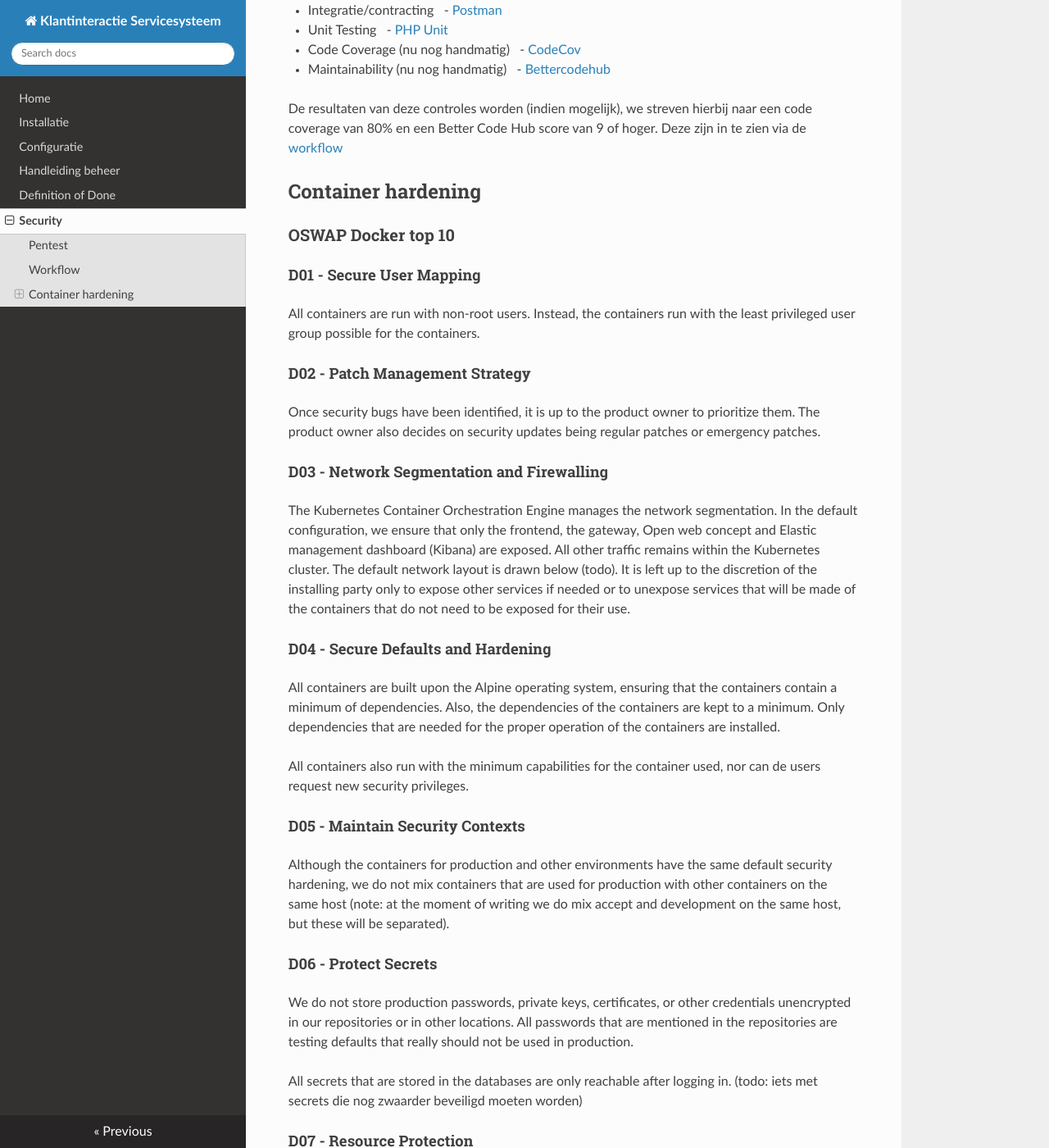
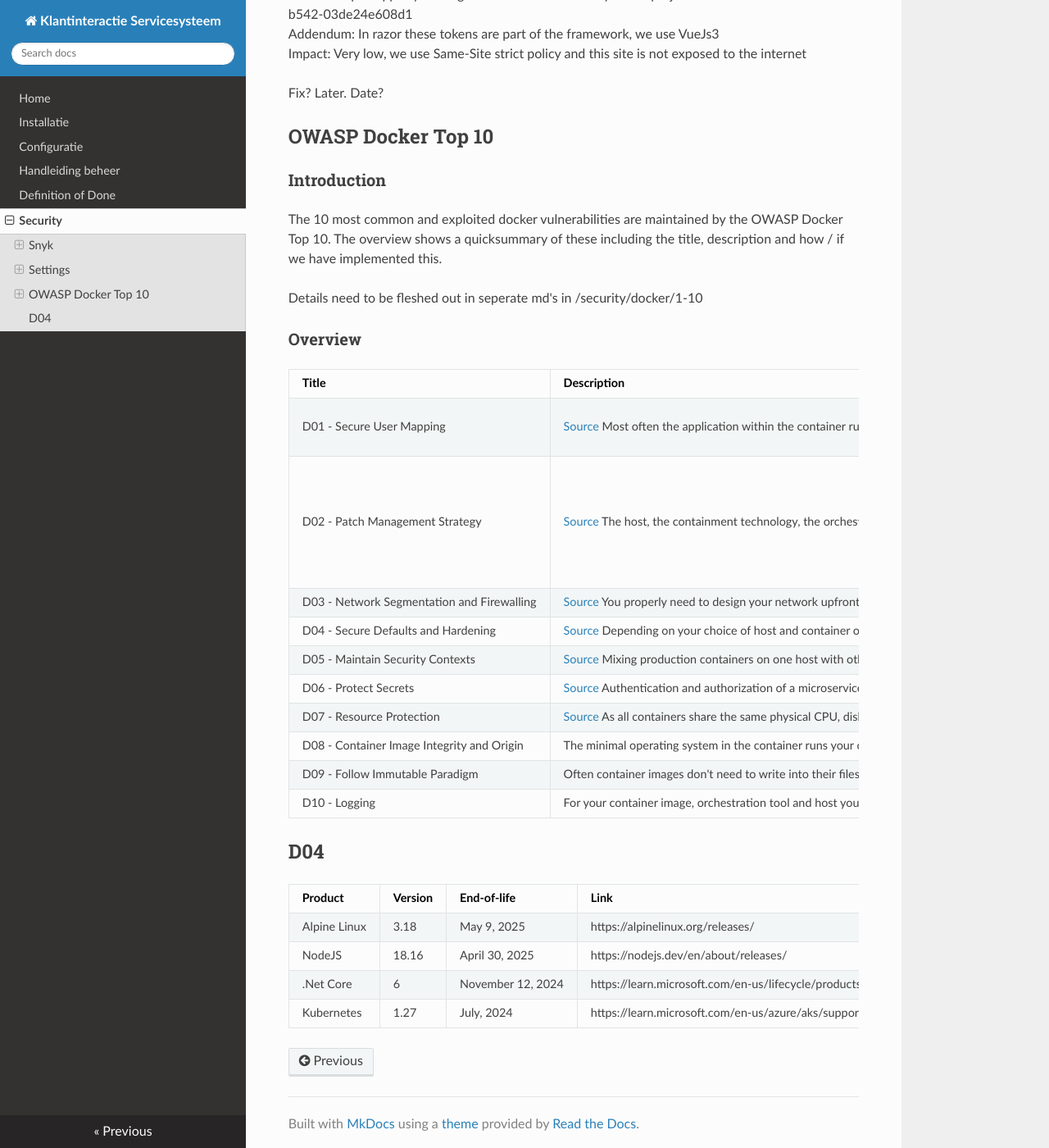
Before and after one commit to Klantinteractie-Servicesysteem/.github, an MkDocs documentation site: the page built from docs/SECURITY.md, in a window 1280 px wide and 1400 px high, scrolled down 607 px. Shown: the whole window at 82% size. Built offline with MkDocs 1.6.1, drawn with Linux system fonts in a browser that asks for light colours; nearby versions of some CDN libraries; some of the changed text lies outside the part shown.

Commit message:
Update SECURITY.md
Security info from KISS-frontend/security.md copied to this file

```diff
--- a/docs/SECURITY.md
+++ b/docs/SECURITY.md
@@ -1,83 +1,43 @@
-# SECURITY
+# Security considerations
+---
+## Snyk
+### Register for access
+https://app.snyk.io/invite/link/accept?invite=2293c621-01b0-4a56-bd91-d022ce60f945&utm_source=link_invite&utm_medium=referral&utm_campaign=product-link-invite&from=link_invite
 
-We onderscheiden binnen ons security beleid de volgende punten
+## Settings
+Snyk is configured to automatically check every Pull Request on new vulnerabilities
 
-## Pentest
+### Vulnerabilities
+#### Anti-forgery token validation disabled
+Details: https://app.snyk.io/org/klantinteractie-servicesysteem/project/9d7a9bac-d697-48c5-b542-03de24e608d1</br > Addendum: In razor these tokens are part of the framework, we use VueJs3</br >
+Impact: Very low, we use Same-Site strict policy and this site is not exposed to the internet</br >
 
-We gebruiken [pentest-tools](https://pentest-tools.com/) tool om bij iedere release een penetratietest uit te voeren, de release wordt alleen uitgeleverd als hier een positief resultaat uit komt. De resultaten van de pentest van december 2022 vindt u [hier](Aggregated_Scan_Results-20221216.pdf).
+Fix? Later. Date?
 
-## Workflow
+## OWASP Docker Top 10
+### Introduction
+The 10 most common and exploited docker vulnerabilities are maintained by the OWASP Docker Top 10. The overview shows a quicksummary of these including the title, description and how / if we have implemented this.
 
-Als onderdeel van de CI/CD-straat maken we gebruik van tooling die de veiligheid in integriteit van de release controleert. Daarbij maken we onderscheid tussen brekende en niet brekende controles.
-Op dit moment maken we gebruik van de volgende tools en aspecten:
+Details need to be fleshed out in seperate md's in /security/docker/1-10
 
-- Vulnarability scanning
-  - [Snyk](https://github.com/marketplace/actions/snyk)
-  - [Trivy](https://github.com/marketplace/actions/aqua-security-trivy)
-  - [Gryphe](https://github.com/marketplace/actions/github-action-morphkgc)
-- Dependencies
-  - [Composer](https://getcomposer.org/doc/03-cli.md#audit)
-- Database integriteit
-  - [Doctrine Validate](https://symfony.com/doc/3.3/doctrine.html)
-- Intellectueel eigendom / licenties
-  - [Fossa](https://fossa.com/product/open-source-license-compliance)
-- Integratie/contracting
-  - [Postman](https://github.com/marketplace/actions/newman-action)
-- Unit Testing
-  - [PHP Unit](https://github.com/marketplace/actions/phpunit-php-actions)
-- Code Coverage (nu nog handmatig)
-  - [CodeCov](https://about.codecov.io/)
-- Maintainability (nu nog handmatig)
-  - [Bettercodehub](https://bettercodehub.com/)
+### Overview
+| Title | Description | Implementation
+| -- | -- | -- |
+| D01 - Secure User Mapping | [Source](https://github.com/OWASP/Docker-Security/blob/main/D01%20-%20Secure%20User%20Mapping.md) Most often the application within the container runs with the default administrative privileges: root. This violates the least privilege principle and gives an attacker better chances further extending his activities if he manages to break out of the application into the container. From the host perspective the application should never run as root.</br> | [Details](\security\docker\D01 - Secure User Mapping.md) Check if dockerfile contains a user</br>  Check if --privileged is not used. </br> Felix: Speciale aanpassingen in .Net Core
+| D02 - Patch Management Strategy | [Source](https://github.com/OWASP/Docker-Security/blob/main/D02%20-%20Patch%20Management%20Strategy.md) The host, the containment technology, the orchestration solution and the minimal operating system images in the container will have security bugs. Once publicly known it is vital for your security posture to address those bugs in a timely fashion. For all those components mentioned you need to decide when you apply regular and emergency patches before you put those into production. | We use Snyk with automated PR's for docker images, containers, Kubernetes and Host OS. </br> </br>  - Critical vulnerabilities need to be fixed within X days. </br>  - High vulnerabilities need to be fixed within X days. </br> - Medium/low vulnerabilities need to be fixed within X days. </br> - Library package updates are updated automatically by Snyk and deployed and tested after: <br /> 1: During development of next new story. Or <br /> 2: Periodically every X months/weeks
+| D03 - Network Segmentation and Firewalling |  [Source](https://github.com/OWASP/Docker-Security/blob/main/D03%20-%20Network%20Segmentation%20and%20Firewalling.md) You properly need to design your network upfront. Management interfaces from the orchestration tool and especially network services from the host are crucial and need to be protected on a network level. Also make sure that all other network based microservices are only exposed to the legitimate consumer of this microservice and not to the whole network. | We use Azure kubernetes, we nee to check how we can comply with this demand in our environment > Not relevant for the current project phase
+| D04 - Secure Defaults and Hardening | [Source](https://github.com/OWASP/Docker-Security/blob/main/D04%20-%20Secure%20Defaults%20and%20Hardening.md) Depending on your choice of host and container operating system and orchestration tool you have to take care that no unneeded components are installed or started. Also all needed components need to be properly configured and locked down. | Determine End-of-life or the project OS, platform and libraries and a strategy to upgrade them. Special attention is needed for then Azure k8s orchestrator   |
+| D05 - Maintain Security Contexts | [Source](https://github.com/OWASP/Docker-Security/blob/main/D05%20-%20Maintain%20Security%20Contexts.md) Mixing production containers on one host with other stages of undefined or less secure containers may open a backdoor to your production. Also mixing e.g. frontend with backend services on one host may have negative security impacts. | We don't have multiple environments in 1 cluster, they are always seperated.
+| D06 - Protect Secrets | [Source](https://github.com/OWASP/Docker-Security/blob/main/D06%20-%20Protect%20Secrets.md) Authentication and authorization of a microservice against a peer or a third party requires secrets to be provided. For an attacker those secrets potentially enable him to access more of your data or services. Thus any passwords, tokens, private keys or certificates need to be protected as good as possible. | Local variables at the moment, our production story contains a special section about implementing k8s secrets
+| D07 - Resource Protection | [Source](https://github.com/OWASP/Docker-Security/blob/main/D07%20-%20Resource%20Protection.md) As all containers share the same physical CPU, disks, memory and networks. Those physical resources need to be protected so that a single container running out of control -- deliberately or not -- doesn't affect any other container's resources. | Resources are limited through the Helm configuration |
+| D08 - Container Image Integrity and Origin | The minimal operating system in the container runs your code and needs to be trustworthy, starting from the origin up until the deployment. You need to make sure that all transfers and images at rest haven't been tampered with.  | We use Snyk for scanning and also for base images checks. Depending on those reults we will update this section.
+| D09 - Follow Immutable Paradigm | Often container images don't need to write into their filesystem or a mounted filesystem, once set up and deployed. In those cases you have an extra security benefit if you start the containers in read-only mode. | Our BF front- and backend are stateless and can be considered to be marked readonly because we do not process any files at the moment.
+| D10 - Logging | For your container image, orchestration tool and host you need to log all security relevant events on a system and API level. All logs should be remote, they should contain a common timestamp and they should be tamper proof. Your application should also provide remote logging. | We will be using Prometheus and Loki as our own logging stack.
 
-De resultaten van deze controles worden (indien mogelijk), we streven hierbij naar een code coverage van 80% en een Better Code Hub score van 9 of hoger. Deze zijn in te zien via de [workflow](https://github.com/ConductionNL/commonground-gateway/actions/runs/3564160815)
-
-## Container hardening
-
-### OSWAP Docker top 10
-
-#### D01 - Secure User Mapping
-
-All containers are run with non-root users. Instead, the containers run with the least privileged user group possible for the containers.
-
-#### D02 - Patch Management Strategy
-
-Once security bugs have been identified, it is up to the product owner to prioritize them. The product owner also decides on security updates being regular patches or emergency patches.
-
-#### D03 - Network Segmentation and Firewalling
-
-The Kubernetes Container Orchestration Engine manages the network segmentation. In the default configuration, we ensure that only the frontend, the gateway, Open web concept and Elastic management dashboard (Kibana) are exposed. All other traffic remains within the Kubernetes cluster. The default network layout is drawn below (todo). It is left up to the discretion of the installing party only to expose other services if needed or to unexpose services that will be made of the containers that do not need to be exposed for their use.
-
-#### D04 - Secure Defaults and Hardening
-
-All containers are built upon the Alpine operating system, ensuring that the containers contain a minimum of dependencies. Also, the dependencies of the containers are kept to a minimum. Only dependencies that are needed for the proper operation of the containers are installed.
-
-All containers also run with the minimum capabilities for the container used, nor can de users request new security privileges.
-
-#### D05 - Maintain Security Contexts
-
-Although the containers for production and other environments have the same default security hardening, we do not mix containers that are used for production with other containers on the same host (note: at the moment of writing we do mix accept and development on the same host, but these will be separated).
-
-#### D06 - Protect Secrets
-
-We do not store production passwords, private keys, certificates, or other credentials unencrypted in our repositories or in other locations. All passwords that are mentioned in the repositories are testing defaults that really should not be used in production.
-
-All secrets that are stored in the databases are only reachable after logging in. (todo: iets met secrets die nog zwaarder beveiligd moeten worden)
-
-#### D07 - Resource Protection
-
-All containers have default resource limits in their deployment files. However, these can be overridden by the installing party to allow for higher or lower resource limits.
-
-#### D08 - Container Image Integrity and Origin
-
-All images are stored in the GitHub Container Registry managed by the Klantinteractie Servicesysteem organization. Others cannot overwrite these images than GitHub users that have permission to write images to this organization. This also means that usually only code changes, dependency updates, and other changes can only end up in published images when checked by an organization administrator.
-
-#### D09 - Follow Immutable Paradigm
-
-The containers run in read-only filesystems as much as possible. However, Nginx images are notoriously hard to run in read-only filesystems. Therefore we have the PHP images of the gateway hardened with a read-only file system. However, for Nginx images (frontend, DMZ) we are still working on a solution to use read-only filesystems.
-
-#### D10 - Logging
-
-The Common Gateway logs all requests to the Common Gateway in UTC. All logs are read-only and contain information on the requesting party. On top of that, we strongly advise installing Loki on the Kubernetes clusters of the installing party, where all these logs can also be stored. Loki also stores the Kubernetes logs of the containers.
-
-Additional logging is left up to the installing party and the hosting party on which they install their KISS application.
+## D04
+| Product | Version | End-of-life | Link |
+| -- | -- | -- | -- |
+| Alpine Linux | 3.18 | May 9, 2025 | https://alpinelinux.org/releases/ |
+| NodeJS | 18.16 | April 30, 2025 | https://nodejs.dev/en/about/releases/ |
+| .Net Core | 6 | November 12, 2024 | https://learn.microsoft.com/en-us/lifecycle/products/microsoft-net-and-net-core |
+| Kubernetes | 1.27 | July, 2024 | https://learn.microsoft.com/en-us/azure/aks/supported-kubernetes-versions?tabs=azure-cli#aks-kubernetes-release-calendar |
```
